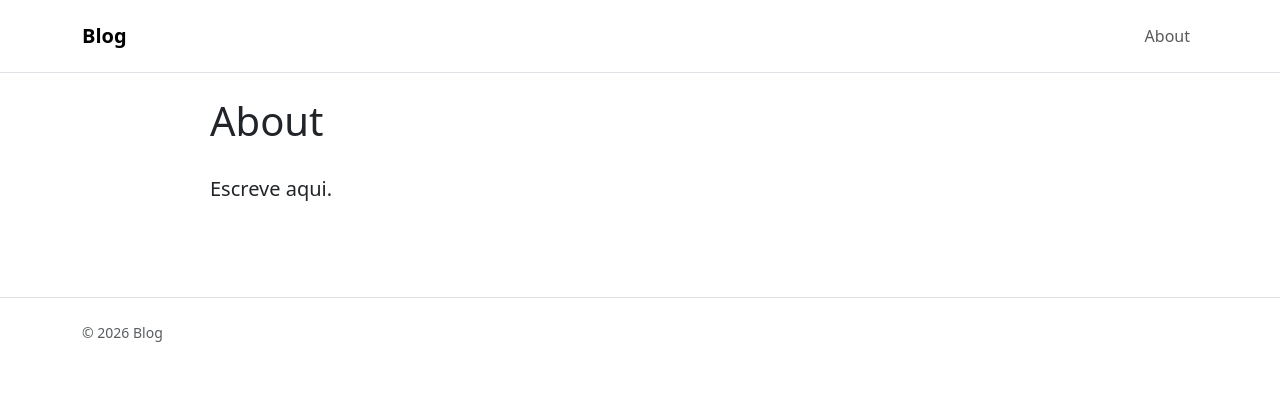
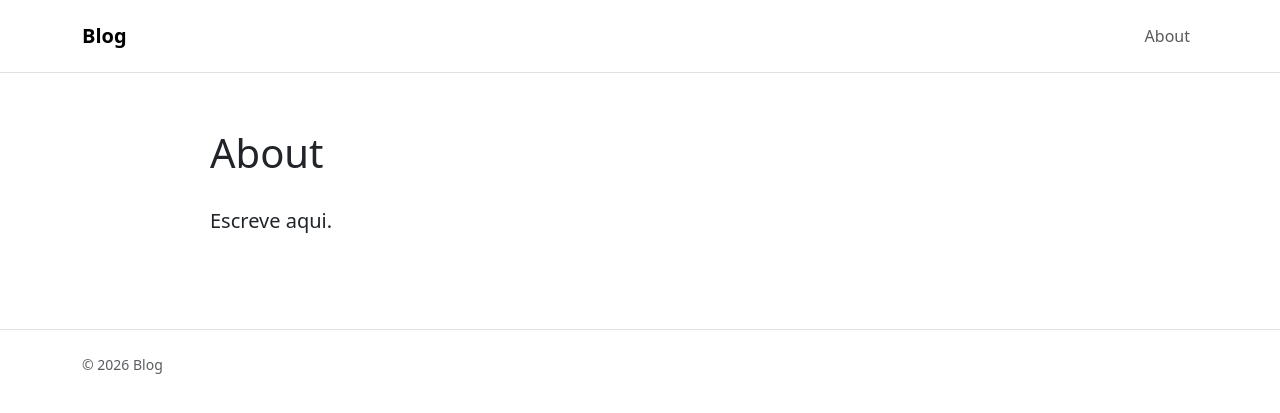
Before and after one commit to caroltheastronaut/blog, a Jekyll site: the page built from about.md, in a window 1280 px wide. Shown: the top 413 px of the page. Built offline with Jekyll 4.4.1, drawn with Linux system fonts in a browser that asks for light colours.

Commit message:
Update custom-head.html

```diff
--- a/_includes/custom-head.html
+++ b/_includes/custom-head.html
@@ -1,2 +1,3 @@
 <link href="https://cdn.jsdelivr.net/npm/bootstrap@5.3.8/dist/css/bootstrap.min.css" rel="stylesheet">
+<link rel="stylesheet" href="{{ '/assets/css/site.css' | relative_url }}">
 <script defer src="https://cdn.jsdelivr.net/npm/bootstrap@5.3.8/dist/js/bootstrap.bundle.min.js"></script>
```
